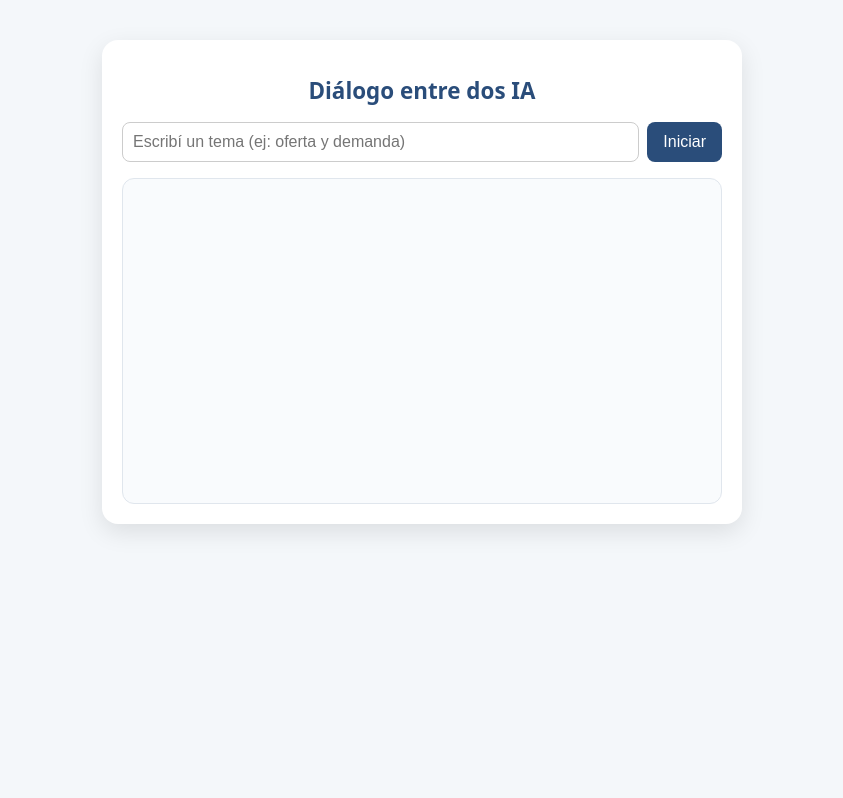
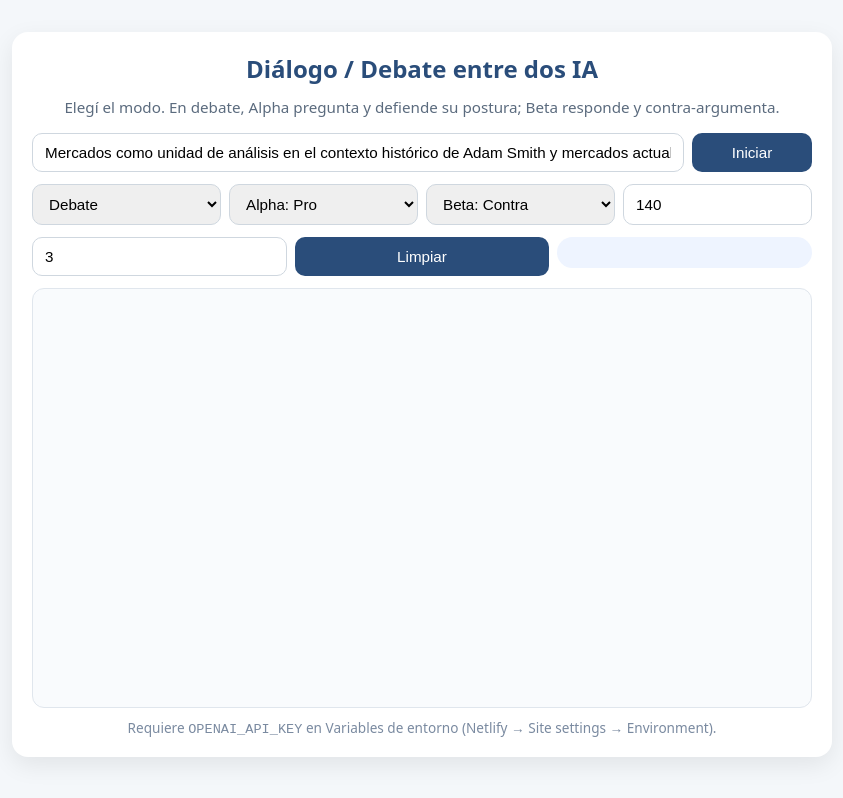
Before and after one commit to acinfoarchive2/mypro, a website: page public/index.html in a window 1280 px wide. Shown: the whole page, without its empty margins (218-1061 px from the left). Drawn offline with Linux system fonts and the light colour scheme.

Commit message:
Update index.html

```diff
--- a/public/index.html
+++ b/public/index.html
@@ -2,113 +2,130 @@
 <html lang="es">
 <head>
   <meta charset="UTF-8" />
-  <title>Diálogo entre IA</title>
+  <title>Diálogo / Debate entre IA</title>
+  <meta name="viewport" content="width=device-width, initial-scale=1" />
   <style>
-    body {
-      font-family: system-ui, sans-serif;
-      background: #f4f7fa;
-      margin: 0;
-      padding: 0;
-      display: flex;
-      justify-content: center;
-      align-items: flex-start;
-      min-height: 100vh;
+    :root {
+      --bg: #f4f7fa; --card: #fff; --primary: #2a4d7a; --primary-600: #1e3657;
+      --border: #e0e6ed; --alpha: #2a4d7a; --beta: #22863a;
     }
-
-    .container {
-      background: #fff;
-      margin-top: 40px;
-      padding: 20px;
-      border-radius: 16px;
-      box-shadow: 0 8px 24px rgba(0,0,0,0.1);
-      width: 100%;
-      max-width: 600px;
-    }
-
-    h1 {
-      font-size: 1.4rem;
-      margin-bottom: 1rem;
-      text-align: center;
-      color: #2a4d7a;
-    }
-
-    .input-group {
-      display: flex;
-      gap: 8px;
-      margin-bottom: 1rem;
-    }
-
-    input {
-      flex: 1;
-      padding: 10px;
-      border: 1px solid #ccc;
-      border-radius: 8px;
-      font-size: 1rem;
-    }
-
-    button {
-      background: #2a4d7a;
-      color: #fff;
-      border: none;
-      padding: 10px 16px;
-      border-radius: 8px;
-      cursor: pointer;
-      font-size: 1rem;
-      transition: background 0.2s ease;
-    }
-    button:hover {
-      background: #1e3657;
-    }
-
-    .chat {
-      background: #f9fbfd;
-      border: 1px solid #e0e6ed;
-      border-radius: 12px;
-      padding: 12px;
-      height: 300px;
-      overflow-y: auto;
-      white-space: pre-wrap;
-      line-height: 1.5;
-    }
-
-    .msg-alpha {
-      color: #2a4d7a;
-      font-weight: bold;
-    }
-
-    .msg-beta {
-      color: #22863a;
-      font-weight: bold;
-    }
+    * { box-sizing: border-box; }
+    body { font-family: system-ui, sans-serif; background: var(--bg); margin: 0; min-height: 100vh; display: flex; justify-content: center; align-items: flex-start; }
+    .container { background: var(--card); margin: 32px 16px; padding: 20px; border-radius: 16px; box-shadow: 0 8px 24px rgba(0,0,0,0.08); width: 100%; max-width: 820px; }
+    h1 { font-size: 1.5rem; margin: 0 0 12px; text-align: center; color: var(--primary); }
+    p.sub { text-align: center; color: #5b6b7e; margin: 0 0 16px; font-size: 0.95rem; }
+    .grid { display: grid; gap: 8px; margin-bottom: 12px; }
+    .g2 { grid-template-columns: 1fr auto; }
+    .g3 { grid-template-columns: repeat(3, 1fr); }
+    .g4 { grid-template-columns: repeat(4, 1fr); }
+    input, select { width: 100%; padding: 10px 12px; border: 1px solid #cfd7df; border-radius: 10px; font-size: 0.95rem; outline: none; }
+    button { background: var(--primary); color: #fff; border: none; padding: 10px 16px; border-radius: 10px; cursor: pointer; font-size: 0.95rem; transition: background 0.15s ease; min-width: 120px; }
+    button:hover { background: var(--primary-600); }
+    .chat { background: #f9fbfd; border: 1px solid var(--border); border-radius: 12px; padding: 12px; height: 420px; overflow-y: auto; line-height: 1.5; }
+    .row { display: flex; gap: 10px; align-items: center; margin-bottom: 10px; }
+    .badge { padding: 4px 8px; border-radius: 999px; font-size: 0.8rem; font-weight: 700; white-space: nowrap; }
+    .alpha { color: var(--alpha); border: 1px solid var(--alpha); }
+    .beta { color: var(--beta); border: 1px solid var(--beta); }
+    .msg { background: #fff; border: 1px solid var(--border); padding: 10px 12px; border-radius: 10px; flex: 1; }
+    .footer-note { color: #7a8aa0; font-size: 0.85rem; margin-top: 10px; text-align: center; }
+    .pill { display:inline-block; padding:4px 8px; border-radius:999px; background:#eef4ff; color:#1e3657; font-size:.8rem; margin-bottom:8px;}
   </style>
 </head>
 <body>
   <div class="container">
-    <h1>Diálogo entre dos IA</h1>
-    <div class="input-group">
-      <input id="topic" placeholder="Escribí un tema (ej: oferta y demanda)" />
+    <h1>Diálogo / Debate entre dos IA</h1>
+    <p class="sub">Elegí el modo. En debate, Alpha pregunta y defiende su postura; Beta responde y contra-argumenta.</p>
+
+    <div class="grid g2">
+      <input id="topic" placeholder="Tópico" value="Mercados como unidad de análisis en el contexto histórico de Adam Smith y mercados actuales" />
       <button id="run">Iniciar</button>
     </div>
-    <div id="log" class="chat"></div>
+
+    <div class="grid g4">
+      <select id="mode">
+        <option value="debate">Debate</option>
+        <option value="dialog">Diálogo</option>
+      </select>
+      <select id="alpha_stance" title="Postura de Alpha">
+        <option value="pro">Alpha: Pro</option>
+        <option value="contra">Alpha: Contra</option>
+      </select>
+      <select id="beta_stance" title="Postura de Beta">
+        <option value="contra">Beta: Contra</option>
+        <option value="pro">Beta: Pro</option>
+      </select>
+      <input id="max_tokens" type="number" min="30" max="300" value="140" title="Máx. tokens por turno" />
+    </div>
+
+    <div class="grid g3">
+      <input id="interactions" type="number" min="1" max="10" value="3" title="Interacciones" />
+      <button id="clear">Limpiar</button>
+      <span class="pill" id="badge"></span>
+    </div>
+
+    <div id="log" class="chat" aria-live="polite"></div>
+
+    <div class="footer-note">
+      Requiere <code>OPENAI_API_KEY</code> en Variables de entorno (Netlify → Site settings → Environment).
+    </div>
   </div>
 
   <script>
-    document.getElementById('run').onclick = async () => {
+    const logEl = document.getElementById('log');
+    const runBtn = document.getElementById('run');
+    const clearBtn = document.getElementById('clear');
+    const badge = document.getElementById('badge');
+
+    function appendLine(speaker, message) {
+      const row = document.createElement('div');
+      row.className = 'row';
+      const badgeEl = document.createElement('span');
+      badgeEl.className = 'badge ' + (speaker === 'Alpha' ? 'alpha' : 'beta');
+      badgeEl.textContent = speaker;
+      const msg = document.createElement('div');
+      msg.className = 'msg';
+      msg.textContent = message;
+      row.appendChild(badgeEl);
+      row.appendChild(msg);
+      logEl.appendChild(row);
+      logEl.scrollTop = logEl.scrollHeight;
+    }
+
+    clearBtn.onclick = () => { logEl.innerHTML = ''; };
+
+    runBtn.onclick = async () => {
+      logEl.innerHTML = '';
+      runBtn.disabled = true; runBtn.textContent = 'Cargando…';
+
       const topic = document.getElementById('topic').value.trim();
+      const interactions = Math.max(1, Math.min(10, parseInt(document.getElementById('interactions').value, 10) || 3));
+      const max_tokens = Math.max(30, Math.min(300, parseInt(document.getElementById('max_tokens').value, 10) || 140));
+      const mode = document.getElementById('mode').value;
+      const alpha_stance = document.getElementById('alpha_stance').value;
+      const beta_stance = document.getElementById('beta_stance').value;
+
+      badge.textContent = mode === 'debate'
+        ? `Modo: Debate · Alpha=${alpha_stance} · Beta=${beta_stance}`
+        : `Modo: Diálogo`;
+
       const query = new URLSearchParams({
-        interactions: 3,
-        max_tokens: 60,
+        interactions, max_tokens, mode, alpha_stance, beta_stance,
         ...(topic && { topic })
       });
 
-      const res = await fetch('/.netlify/functions/dialog?' + query.toString());
-      const data = await res.json();
-
-      const log = document.getElementById('log');
-      log.innerHTML = data.conversation.map(c =>
-        `<div><span class="msg-${c.speaker.toLowerCase()}">${c.speaker}:</span> ${c.message}</div>`
-      ).join('');
-      log.scrollTop = log.scrollHeight;
+      try {
+        const res = await fetch('/.netlify/functions/dialog?' + query.toString());
+        const data = await res.json();
+        if (data.error) {
+          appendLine('Error', data.error);
+        } else {
+          data.conversation.forEach(c => appendLine(c.speaker, c.message));
+        }
+      } catch (e) {
+        appendLine('Error', e.message || 'Fallo desconocido');
+      } finally {
+        runBtn.disabled = false; runBtn.textContent = 'Iniciar';
+      }
     };
   </script>
 </body>
```
